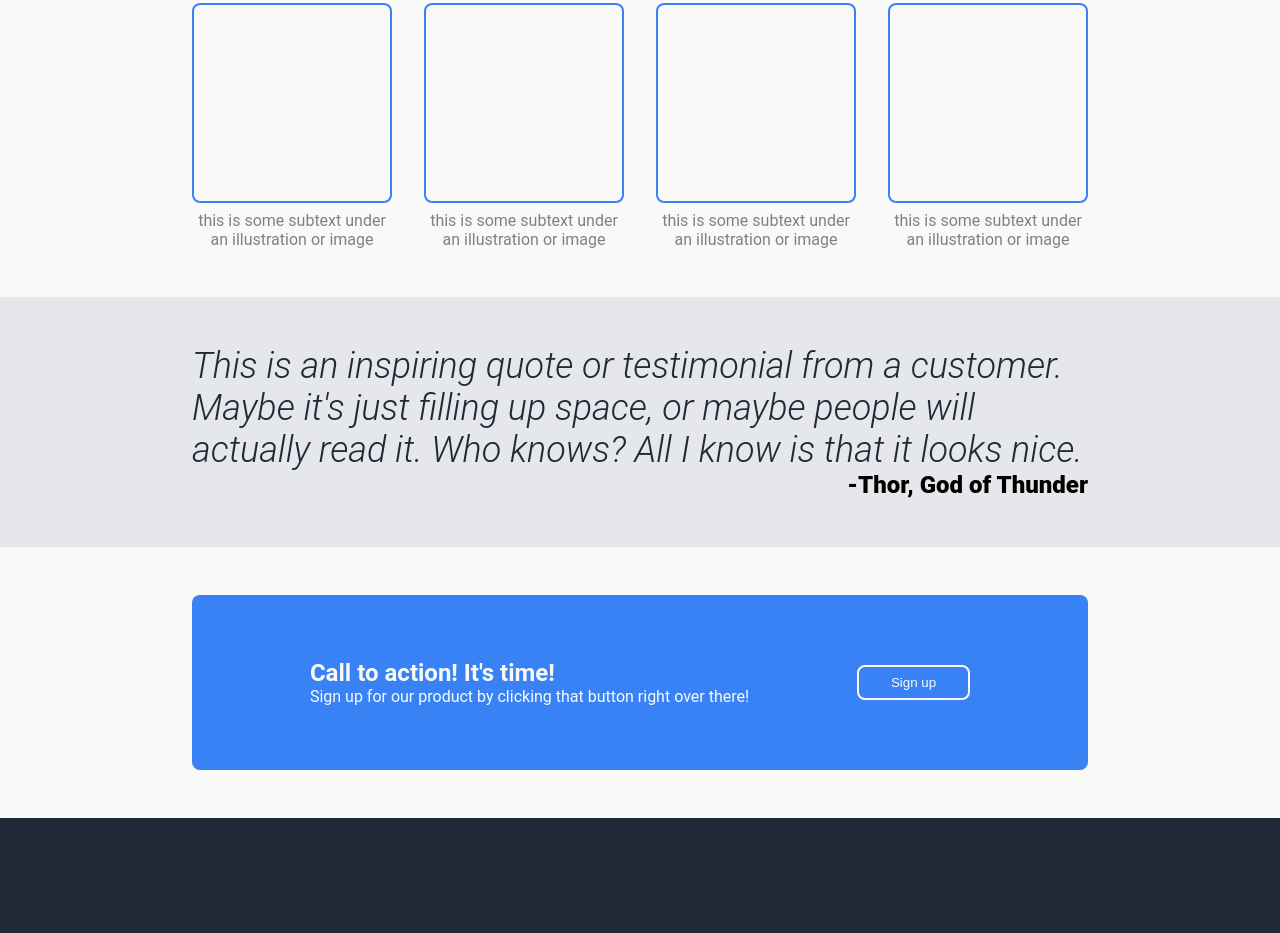
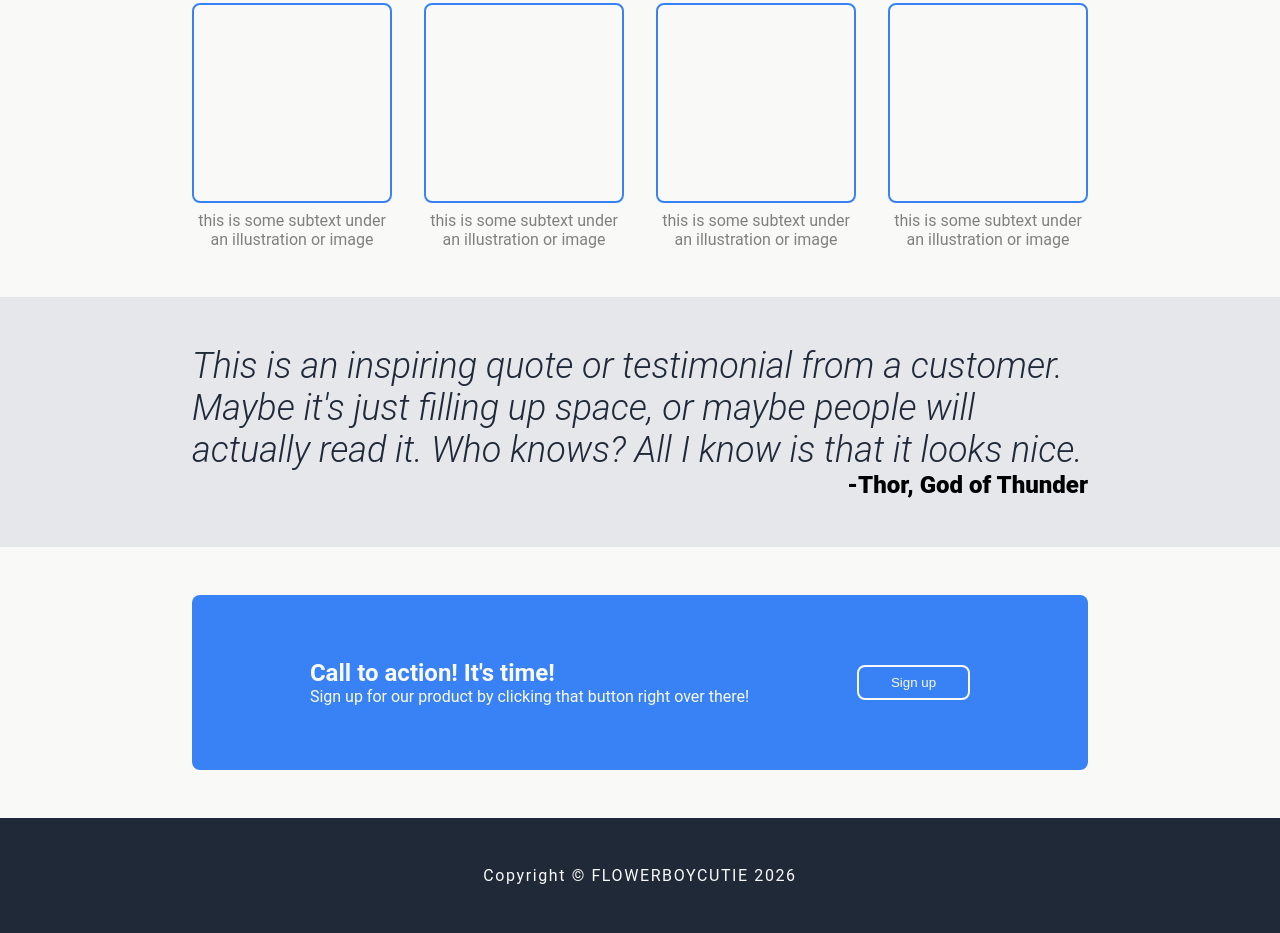
Before and after one commit to flowerboycutie/odin-landing-page, a plain HTML site: page index.html in a window 1280 px wide. Shown: the part 659-1592 px from the top of the page. Before the commit the page ends 1477 px from the top, so only its background shows below. Drawn offline with Linux system fonts and the light colour scheme.

Commit message:
Add footer section

```diff
--- a/index.html
+++ b/index.html
@@ -59,5 +59,8 @@
             <button>Sign up</button>
         </div>
     </section>
+    <section class="footer">
+        <span>Copyright &copy FLOWERBOYCUTIE 2026</span>
+    </section>
 </body>
 </html>
--- a/styles.css
+++ b/styles.css
@@ -176,3 +176,9 @@
     padding: 0.5rem 2rem;
     border-radius: 0.5rem;
 }
+
+.footer {
+    text-align: center;
+    color: var(--white);
+    letter-spacing: 0.1rem;
+}
```
